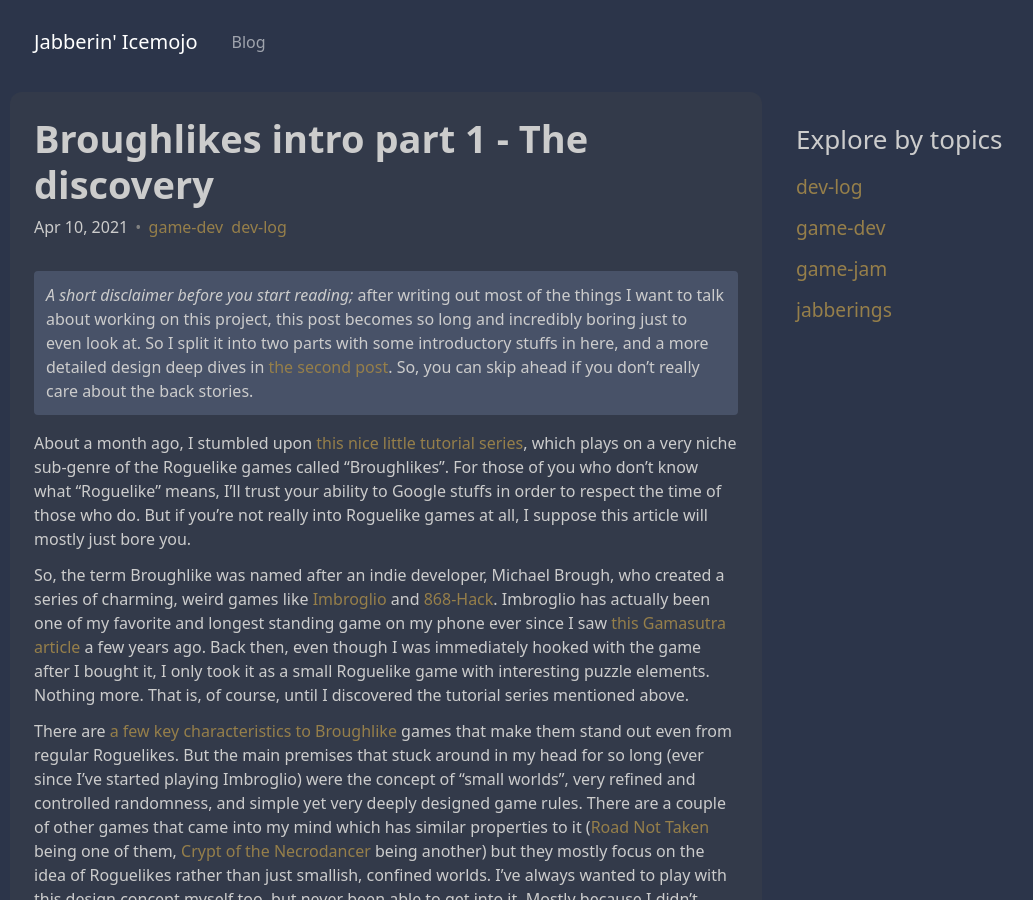
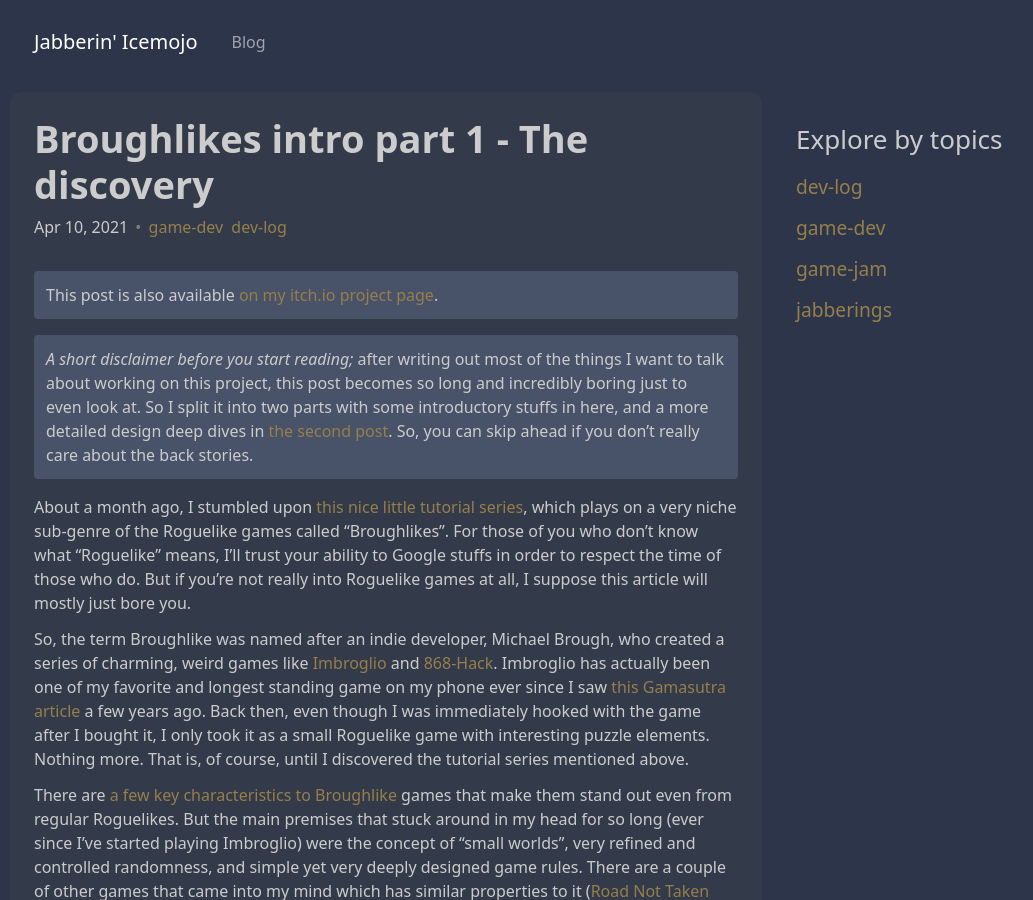
Before and after one commit to icemojo/icemojo.github.io, a Jekyll site: the page built from _posts/2021-04-10-broughlike-intro-01.md, in a window 1280 px wide and 900 px high. Shown: the whole window, without its empty margins (60-1093 px from the left). Built offline with Jekyll 4.4.1, drawn with Linux system fonts in a browser that asks for light colours.

Commit message:
Add cross-posting links from itch

```diff
--- a/_posts/2021-04-10-broughlike-intro-01.md
+++ b/_posts/2021-04-10-broughlike-intro-01.md
@@ -6,6 +6,8 @@ topics:
 - game-dev
 - dev-log
 ---
+
+>This post is also available [on my itch.io project page][post01-itch].
 
 >*A short disclaimer before you start reading;* after writing out most of the things I want to talk about working on this project, this post becomes so long and incredibly boring just to even look at. So I split it into two parts with some introductory stuffs in here, and a more detailed design deep dives in [the second post][post02]. So, you can skip ahead if you don't really care about the back stories.
 
@@ -36,3 +38,4 @@ Even though I'm using the tutorial game as a starting point, I didn't actually r
 So, [here goes][post02].
 
 [post02]: /2021/04/15/broughlike-intro-02
+[post01-itch]: https://icemojo.itch.io/7drl2021/devlog/242916/broughlikes-intro-part-1-the-discovery
```
Also changed, not shown: _posts/2021-04-15-broughlike-intro-02.md (+3 -0 lines).
